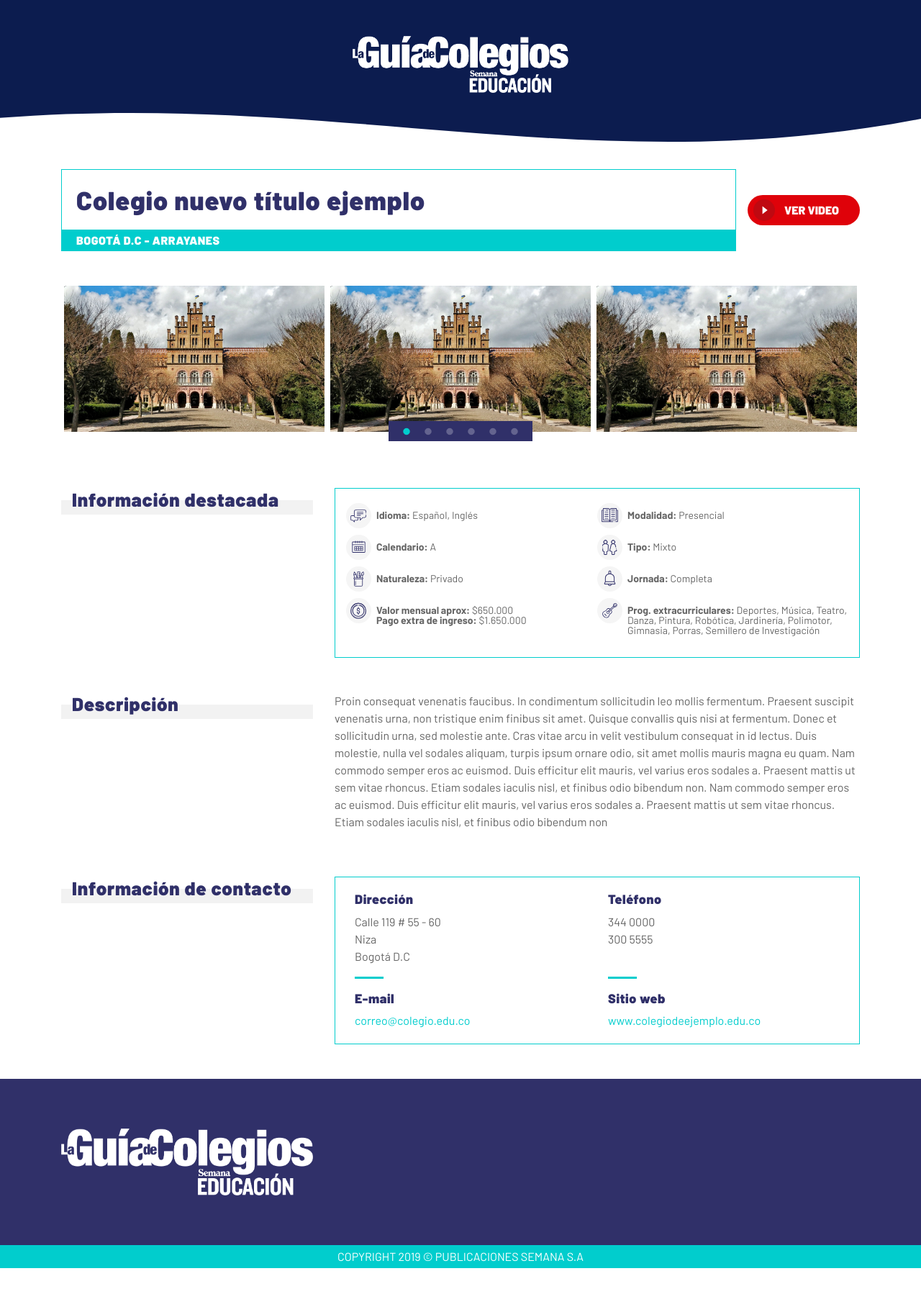
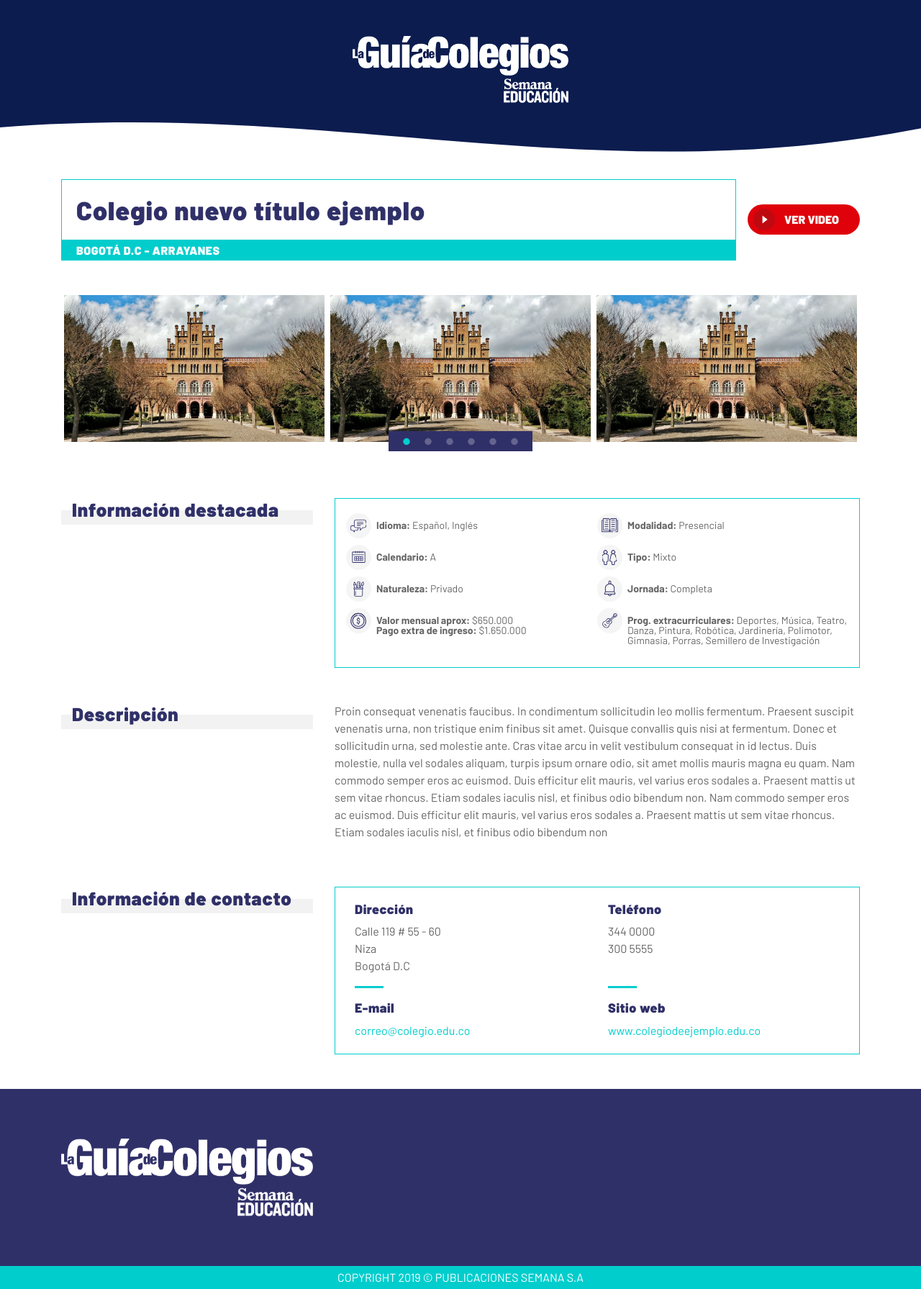
Before and after one commit to Juan-Orjuela/guia-colegios, a plain HTML site: page colegio-vip.html in a window 1280 px wide. Shown: the whole page at 72% size. Before the commit the page ends 1762 px from the top, so only its background shows below. Drawn offline with nearby package versions, Linux system fonts and the light colour scheme; some packages are replaced by stand-ins of ours; a script that the page names is missing.

Commit message:
Cambio de header

```diff
--- a/colegio-vip.html
+++ b/colegio-vip.html
@@ -21,7 +21,7 @@
 <body>
     <header>
         <div class="intro-col">
-            <img srcset="img/logo-guia.png, img/logo-guia@2x.png 2x" src="img/logo-guia@2x.png"
+            <img src="img/logo-guia-2@2x.png"
                 alt="La Guía de Colegios - Semana Educación">
         </div>
         <div class="container">
@@ -160,7 +160,7 @@
         <div class="main-footer">
             <div class="container">
                 <div class="row">
-                    <div class="col-md-4"><img src="img/logo-guia@2x.png" alt="La Guía de Colegios"> </div>
+                    <div class="col-md-4"><img src="img/logo-guia-2@2x.png" alt="La Guía de Colegios"> </div>
                     <div class="col-md-8"></div>
                 </div>
             </div>
--- a/css/estilos.css
+++ b/css/estilos.css
@@ -24,7 +24,7 @@ img {
 
 /*Encabezado*/
 .banner-intro {
-    background: #0c1c4f url('../img/fondo-p1.jpg') center top 45% no-repeat;
+    background: #0c1c4f url('../img/fondo-home.jpg') center no-repeat;
     background-size: cover;
     text-align: center;
     padding: 60px 15px 90px;
@@ -562,6 +562,7 @@ DETALLE COL
 .intro-col::after {
     content: "";
     height: 50%;
+    min-height: 6vw;
     position: absolute;
     bottom: -2px;
     left: -5px;
```
Also changed, not shown: index.html (+1 -1 lines), img/fondo-home.jpg (added).
